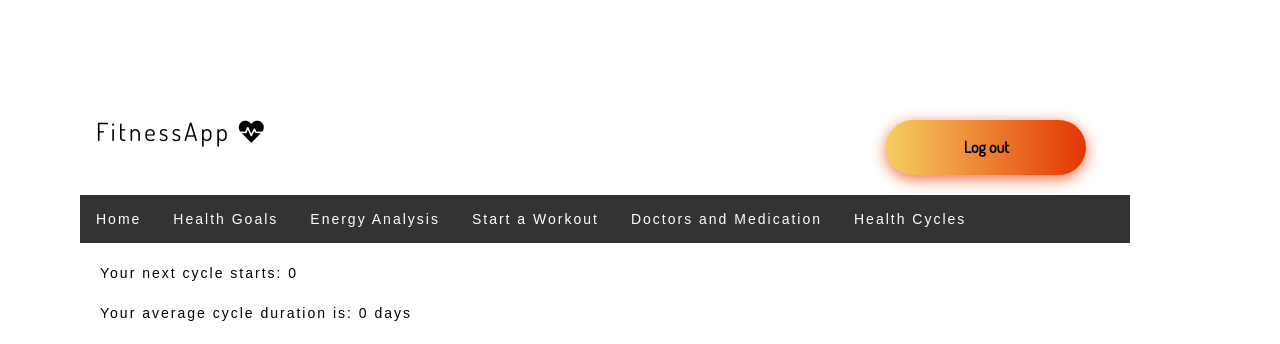
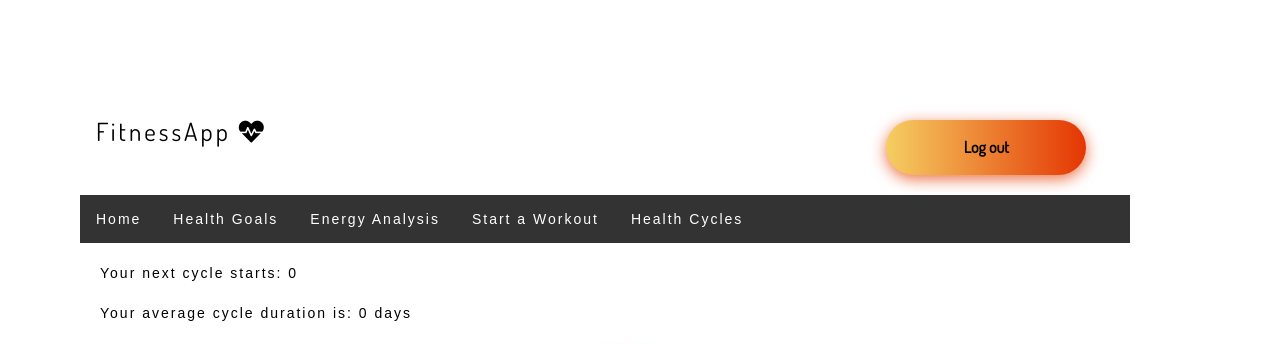
Before and after one commit to madhumithanara/FitnessApp, a Django app: page /accounts/profile/cycle/ in a window 1280 px wide. Shown: the top 344 px of the page. Run offline with Django 3.2, Linux system fonts and the light colour scheme; some libraries are stand-ins or nearby versions; some web fonts are replaced.

Commit message:
Removed Doctors and Medicine Tab

```diff
--- a/accounts/templates/profile/cycle.html
+++ b/accounts/templates/profile/cycle.html
@@ -20,7 +20,6 @@
 <li class = "li-menu"><a class="li-a-menu" href="{% url 'accounts:profile/goals' %}">Health Goals</a></li>
 <li class = "li-menu"><a class="li-a-menu" href="{% url 'accounts:profile/energy_analysis' %}">Energy Analysis</a></li>
 <li class = "li-menu"><a class="li-a-menu" href="{% url 'accounts:profile/workout' %}">Start a Workout</a></li>
-<li class = "li-menu"><a class="li-a-menu" href="">Doctors and Medication</a></li>
 <li class = "li-menu"><a class="li-a-menu" href="{% url 'accounts:profile/cycle' %}">Health Cycles</a></li>
 </ul>
 
--- a/accounts/templates/profile/energy_analysis.html
+++ b/accounts/templates/profile/energy_analysis.html
@@ -20,7 +20,6 @@
 <li class = "li-menu"><a class="li-a-menu" href="{% url 'accounts:profile/goals' %}">Health Goals</a></li>
 <li class = "li-menu"><a class="li-a-menu" href="{% url 'accounts:profile/energy_analysis' %}">Energy Analysis</a></li>
 <li class = "li-menu"><a class="li-a-menu" href="{% url 'accounts:profile/workout' %}">Start a Workout</a></li>
-<li class = "li-menu"><a class="li-a-menu" href="">Doctors and Medication</a></li>
 <li class = "li-menu"><a class="li-a-menu" href="{% url 'accounts:profile/cycle' %}">Health Cycles</a></li>
 </ul>
 
--- a/accounts/templates/profile/goals.html
+++ b/accounts/templates/profile/goals.html
@@ -20,7 +20,6 @@
     <li class = "li-menu"><a class="li-a-menu" href="{% url 'accounts:profile/goals' %}">Health Goals</a></li>
     <li class = "li-menu"><a class="li-a-menu" href="{% url 'accounts:profile/energy_analysis' %}">Energy Analysis</a></li>
     <li class = "li-menu"><a class="li-a-menu" href="{% url 'accounts:profile/workout' %}">Start a Workout</a></li>
-    <li class = "li-menu"><a class="li-a-menu" href="">Doctors and Medication</a></li>
     <li class = "li-menu"><a class="li-a-menu" href="{% url 'accounts:profile/cycle' %}">Health Cycles</a></li>
 </ul>
 
--- a/accounts/templates/profile/workout.html
+++ b/accounts/templates/profile/workout.html
@@ -20,7 +20,6 @@
     <li class = "li-menu"><a class="li-a-menu" href="{% url 'accounts:profile/goals' %}">Health Goals</a></li>
     <li class = "li-menu"><a class="li-a-menu" href="{% url 'accounts:profile/energy_analysis' %}">Energy Analysis</a></li>
     <li class = "li-menu"><a class="li-a-menu" href="{% url 'accounts:profile/workout' %}">Start a Workout</a></li>
-    <li class = "li-menu"><a class="li-a-menu" href="">Doctors and Medication</a></li>
     <li class = "li-menu"><a class="li-a-menu" href="{% url 'accounts:profile/cycle' %}">Health Cycles</a></li>
 </ul>
 
--- a/templates/index.html
+++ b/templates/index.html
@@ -22,7 +22,6 @@
     <li class = "li-menu"><a class="li-a-menu" href="{% url 'accounts:profile/goals' %}">Health Goals</a></li>
     <li class = "li-menu"><a class="li-a-menu" href="{% url 'accounts:profile/energy_analysis' %}">Energy Analysis</a></li>
     <li class = "li-menu"><a class="li-a-menu" href="{% url 'accounts:profile/workout' %}">Start a Workout</a></li>
-    <li class = "li-menu"><a class="li-a-menu" href="">Doctors and Medication</a></li>
     <li class = "li-menu"><a class="li-a-menu" href="{% url 'accounts:profile/cycle' %}">Health Cycles</a></li>
 
   </ul>
```
